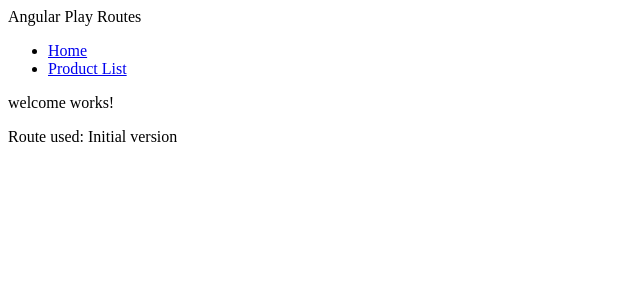
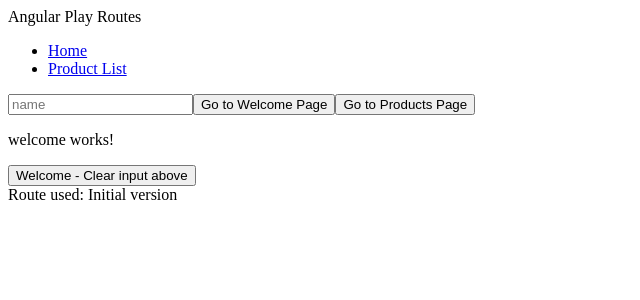
Before and after one commit to sam-klok/AngularPlayRoutes, an Angular app: page /welcome in a window 1280 px wide. Shown: the top 300 px of the page, without its empty margins (0-640 px from the left). Built offline with nearby package versions, Linux system fonts and the light colour scheme.

Commit message:
Adding comment

```diff
--- a/src/app/app.component.html
+++ b/src/app/app.component.html
@@ -4,6 +4,9 @@
     <li><a class='nav-link' routerLink='/welcome'>Home</a></li>
     <li><a class='nav-link' routerLink='/products'>Product List</a></li>
   </ul>
+  <input #name type="text" [value]="(name$ | async)" placeholder="name"/>
+  <button (click)="btnGoWelcome(name.value)">Go to Welcome Page</button>
+  <button (click)="btnGoProducts(name.value)">Go to Products Page</button>
 </nav>
 <div class='container'>
   <router-outlet></router-outlet>
--- a/src/app/app.component.ts
+++ b/src/app/app.component.ts
@@ -1,4 +1,10 @@
 import { Component } from '@angular/core';
+import { ActivatedRoute, Router, UrlSegment } from '@angular/router';
+import {
+  Observable,
+  of,
+} from 'rxjs';
+import {map, tap, distinctUntilChanged} from 'rxjs/operators';
 
 @Component({
   selector: 'app-root',
@@ -7,4 +13,39 @@ import { Component } from '@angular/core';
 })
 export class AppComponent {
   pageTitle = 'Angular Play Routes';
+
+
+  // Logic:
+  // 1. if route /welcome or /products - continue
+  // 2. if there are params - ignore, return nothing
+  // 3. if no params, return empty string (clear input with "")
+
+  name$ = this.activateRoute.url.pipe(
+    map(url => url),
+    map(UrlSegment=> {return UrlSegment})
+  );
+
+  //name$ = this.activateRoute.url.pipe(url=>url);
+  //name$ = this.activateRoute.queryParams.pipe(map(params => params['name']))
+
+
+  constructor(private activateRoute: ActivatedRoute, private router: Router){
+
+  }
+
+  btnGoWelcome(name: string){
+    if (name)
+      this.router.navigate(['/welcome'], {queryParams: {name: name}});
+    else
+      this.router.navigate(['/welcome']);
+  }
+
+  btnGoProducts(name: string){
+    if (name)
+      this.router.navigate(['/products'], {queryParams: {name: name}});
+    else
+      this.router.navigate(['/products']);
+  }
+
+
 }
--- a/src/app/products/products.component.html
+++ b/src/app/products/products.component.html
@@ -1 +1,2 @@
 <p>products works!</p>
+<button (click)="btnClear()">Products - Clear input above</button>
--- a/src/app/products/products.component.ts
+++ b/src/app/products/products.component.ts
@@ -1,4 +1,5 @@
 import { Component, OnInit } from '@angular/core';
+import { ActivatedRoute, Router } from '@angular/router';
 
 @Component({
   selector: 'app-products',
@@ -7,9 +8,15 @@ import { Component, OnInit } from '@angular/core';
 })
 export class ProductsComponent implements OnInit {
 
-  constructor() { }
+  constructor(private activateRoute: ActivatedRoute, private router: Router){}
 
   ngOnInit(): void {
   }
 
+  btnClear(){
+    // we already on products page
+    // this should clear text input
+    this.router.navigate(['/products']);
+  }
+
 }
--- a/src/app/welcome/welcome.component.html
+++ b/src/app/welcome/welcome.component.html
@@ -1,2 +1,4 @@
 <p>welcome works!</p>
-<a>Route used: {{info$ | async}}</a>
+<button (click)="btnClear()">Welcome - Clear input above</button>
+<br/>
+<a>Route used: {{test$ | async}}</a>
--- a/src/app/welcome/welcome.component.ts
+++ b/src/app/welcome/welcome.component.ts
@@ -1,4 +1,5 @@
 import { Component, OnInit } from '@angular/core';
+import { ActivatedRoute, Router } from '@angular/router';
 import {
   Observable,
   of,
@@ -11,18 +12,21 @@ import {
 })
 export class WelcomeComponent implements OnInit {
 
-  //info$: Observable<string | null>;
+    //test$: Observable<string | null>;
+    test$ =  of('Initial version');
 
-    info$ =  of('Initial version');
-
-  constructor() {
-    //this.info$ = of('Initial version');
+  constructor(private activateRoute: ActivatedRoute, private router: Router){
+    //this.test$ = of('Initial version');
    }
 
   ngOnInit(): void {
-    //this.info$ = of('Test text');
+    //this.test$ = of('Test text');
   }
 
-
+  btnClear(){
+    // we already on welcome page
+    // this should clear text input
+    this.router.navigate(['/welcome']);
+  }
 
 }
```
